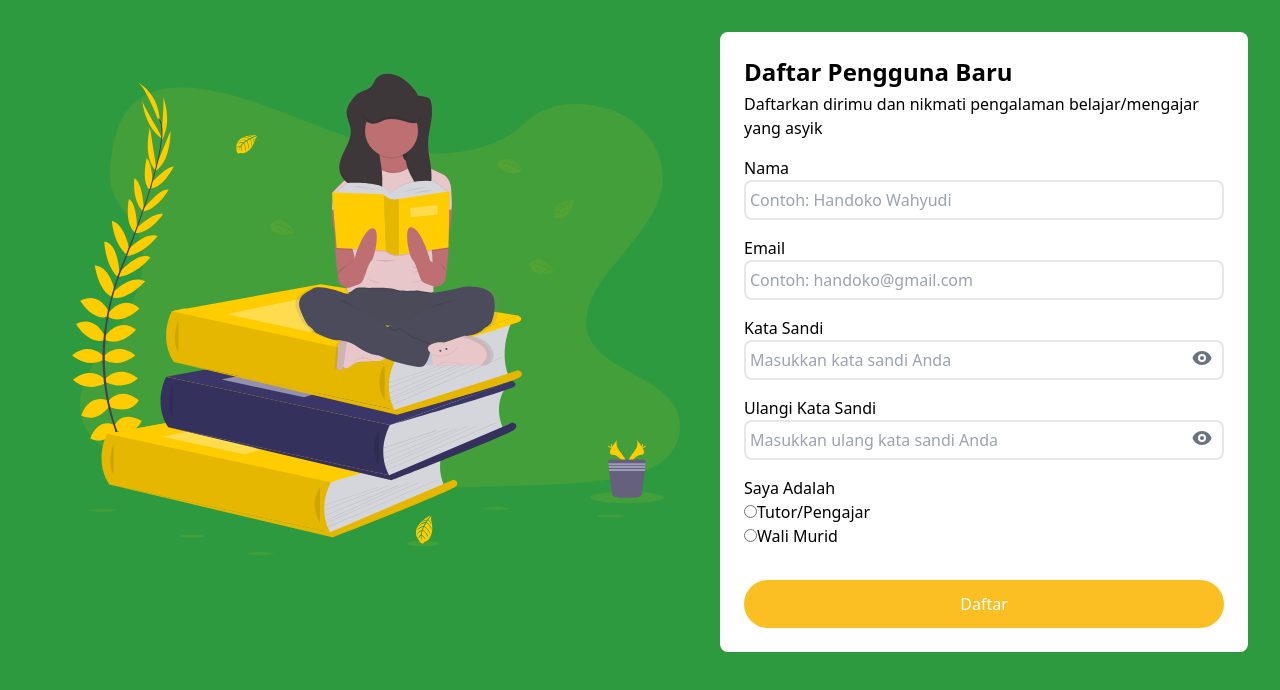
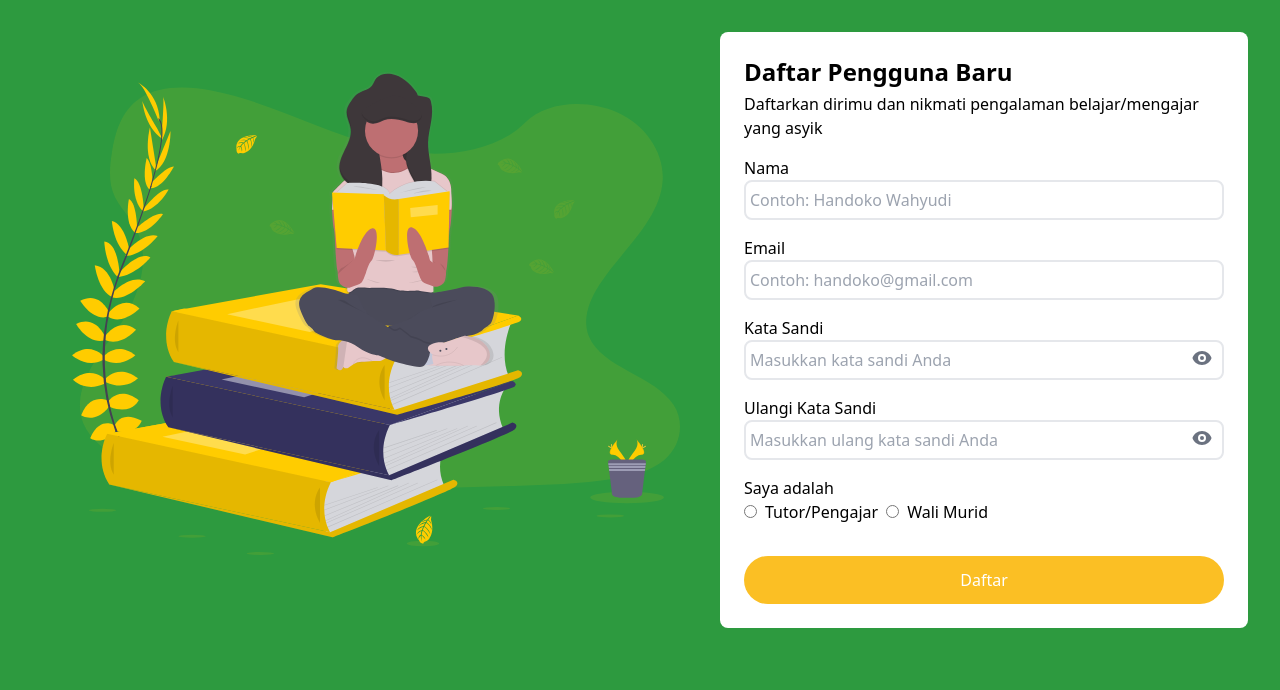
Before and after one commit to andirayka/lesinaja, a React (Create React App) app: page /daftar in a window 1280 px wide. Shown: the top 690 px of the page. Built offline with nearby package versions, Linux system fonts and the light colour scheme.

Commit message:
update register (not done yet)

```diff
--- a/src/components/moleculs/inputRadio.js
+++ b/src/components/moleculs/inputRadio.js
@@ -1,16 +1,24 @@
 import React from 'react';
 
-const InputRadio = ({ heading, label, useHookRegister }) => {
+const InputRadio = ({ id, heading, label, useHookRegister }) => {
   return (
-    <div>
+    <>
       {heading && (
         <p className="text-left text-base font-medium mt-4">{heading}</p>
       )}
-      <input type="radio" {...useHookRegister} className="form-radio" />
-      <label htmlFor="" className="">
-        {label}
-      </label>
-    </div>
+
+      <div className="inline-block">
+        {id && (
+          <input type="radio" id={id} {...useHookRegister} className="mr-2" />
+        )}
+
+        {label && (
+          <label htmlFor={id} className="mr-2">
+            {label}
+          </label>
+        )}
+      </div>
+    </>
   );
 };
 
--- a/src/pages/Register.js
+++ b/src/pages/Register.js
@@ -70,8 +70,13 @@ const Register = () => {
             placeholder="Masukkan ulang kata sandi Anda"
           />
 
-          <InputRadio heading="Saya Adalah" label="Tutor/Pengajar" />
-          <InputRadio label="Wali Murid" />
+          <InputRadio heading="Saya adalah" />
+          {[
+            { id: 1, role: 'Tutor/Pengajar', radioItem: 'Tutor/Pengajar' },
+            { id: 2, role: 'Wali Murid', radioItem: 'Wali Murid' },
+          ].map(({ id, radioItem, role }) => {
+            return <InputRadio key={id} id={radioItem} label={role} />;
+          })}
           <Button
             type="submit"
             text="Daftar"
```
